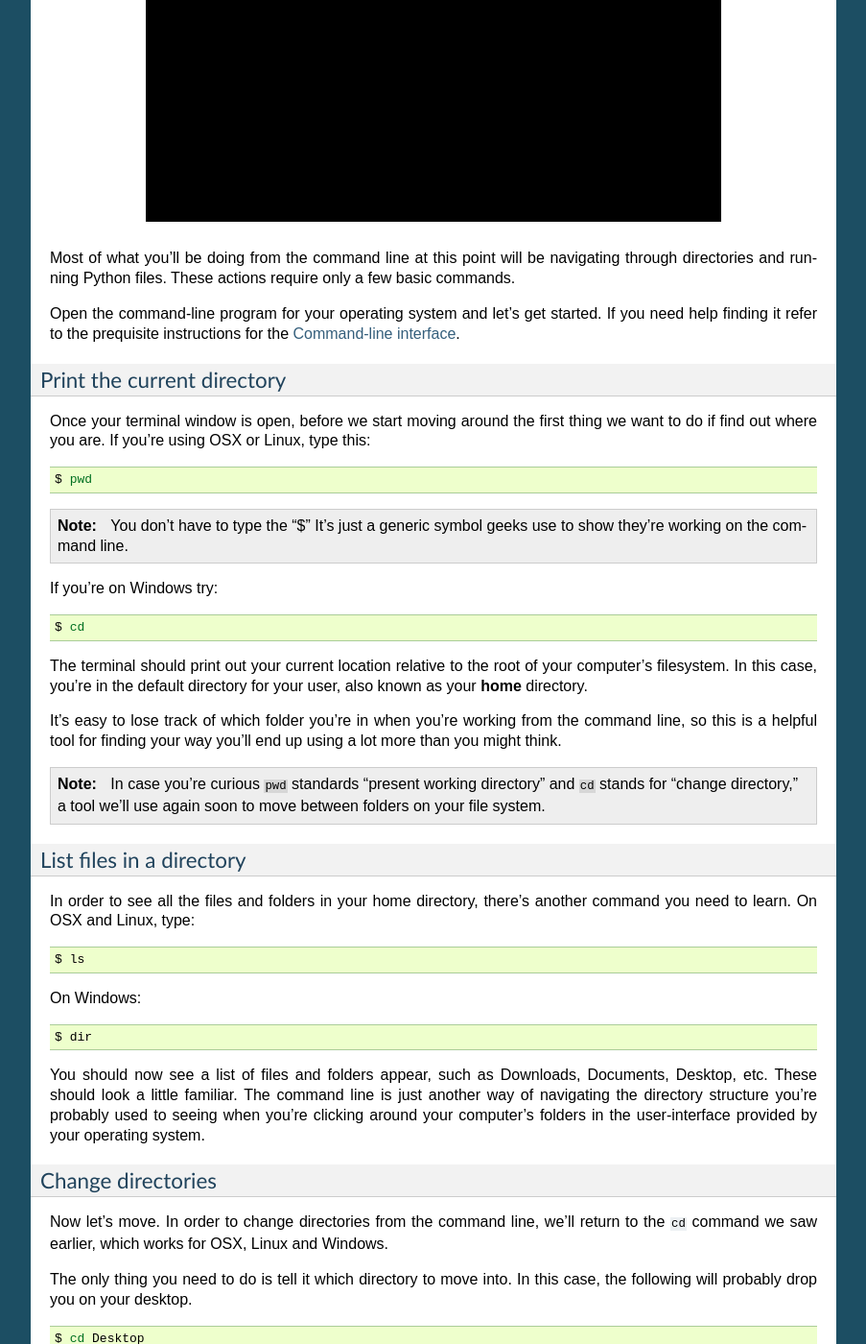
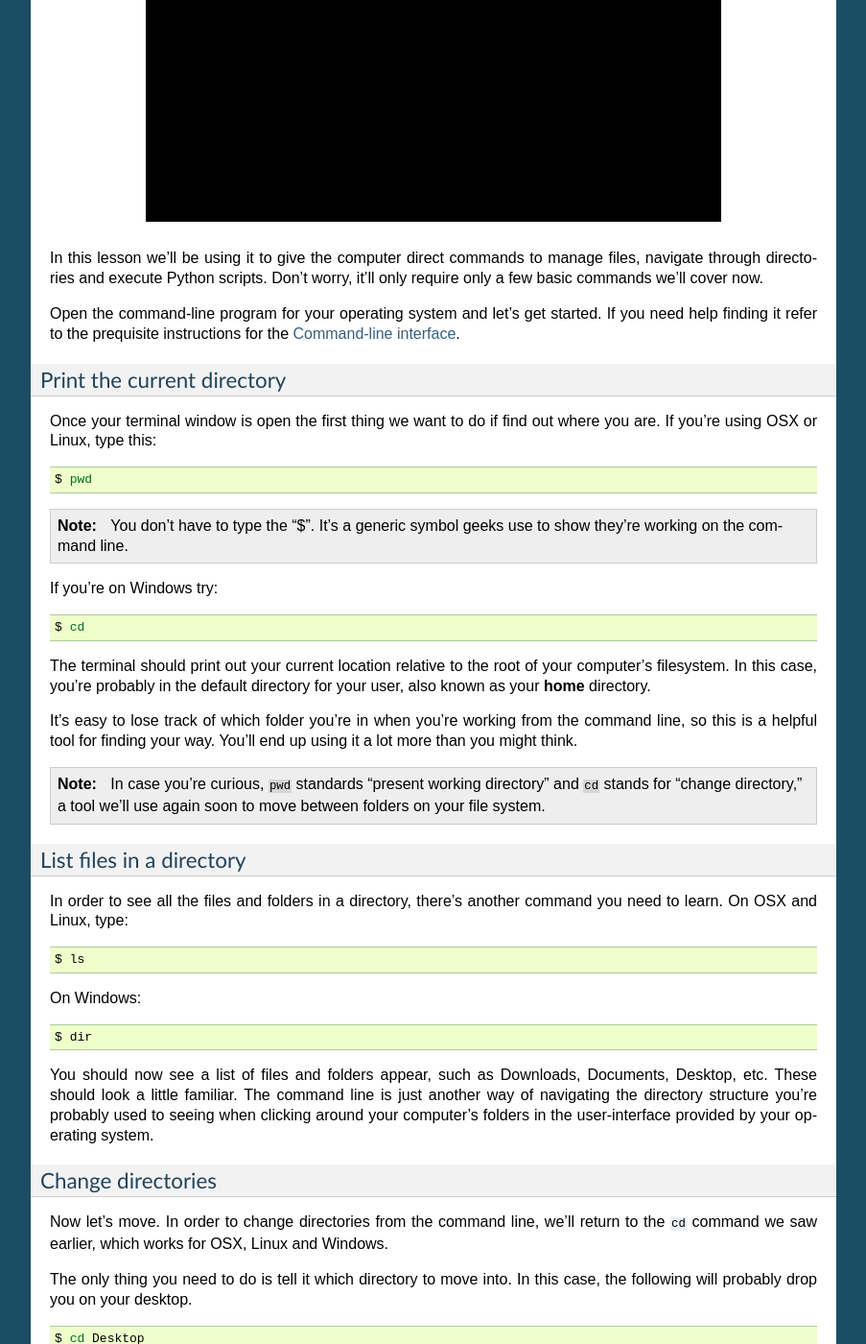
Before and after one commit to palewire/first-web-scraper, a Sphinx documentation site: the page built from docs/index.rst, in a window 1280 px wide and 1400 px high, scrolled down 2188 px. Shown: the whole window at 96% size, without its empty margins (198-1101 px from the left). Built offline with Sphinx 7.4.7, drawn with Linux system fonts in a browser that asks for light colours; some of the changed text lies outside the part shown.

Commit message:
Whole lot of copy editing

```diff
--- a/docs/index.rst
+++ b/docs/index.rst
@@ -152,9 +154,7 @@ this:
 .. figure:: _static/img/terminal.png
   :width: 600 px
 
-Most of what you'll be doing from the command line at this point will be
-navigating through directories and running Python files. These actions
-require only a few basic commands.
+In this lesson we'll be using it to give the computer direct commands to manage files, navigate through directories and execute Python scripts. Don't worry, it'll only require only a few basic commands we'll cover now.
 
 Open the command-line program for your operating system and let's get started.
 If you need help finding it refer to the prequisite instructions for the :ref:`command-line-prereq`.
@@ -162,7 +162,7 @@ If you need help finding it refer to the prequisite instructions for the :ref:`c
 Print the current directory
 ~~~~~~~~~~~~~~~~~~~~~~~~~~~
 
-Once your terminal window is open, before we start moving around the first thing we want to do if find out where you are. If you're using OSX or Linux, type this:
+Once your terminal window is open the first thing we want to do if find out where you are. If you're using OSX or Linux, type this:
 
 .. code:: bash
 
@@ -170,7 +170,7 @@ Once your terminal window is open, before we start moving around the first thing
 
 .. note::
 
-    You don't have to type the "$" It's just a generic symbol
+    You don't have to type the "$". It's a generic symbol
     geeks use to show they're working on the command line.
 
 If you're on Windows try:
@@ -179,24 +179,22 @@ If you're on Windows try:
 
     $ cd
 
-The terminal should print out your current location relative to the root of
-your computer's filesystem. In this case, you're in the default directory for your
-user, also known as your **home** directory.
+The terminal should print out your current location relative to the root of your computer's filesystem. In this case, you're probably in the default directory for your user, also known as your **home** directory.
 
 It's easy to lose track of which folder you're in when
 you're working from the command line, so this is a helpful tool for
-finding your way you'll end up using a lot more than you might think.
+finding your way. You'll end up using it a lot more than you might think.
 
 .. note::
 
-  In case you're curious ``pwd`` standards "present working directory" and ``cd``
+  In case you're curious, ``pwd`` standards "present working directory" and ``cd``
   stands for "change directory," a tool we'll use again soon to move between
   folders on your file system.
 
 List files in a directory
 ~~~~~~~~~~~~~~~~~~~~~~~~~
 
-In order to see all the files and folders in your home directory, there's
+In order to see all the files and folders in a directory, there's
 another command you need to learn.  On OSX and Linux, type:
 
 .. code:: bash
@@ -210,7 +208,7 @@ On Windows:
     $ dir
 
 You should now see a list of files and folders appear, such as Downloads, Documents, Desktop, etc. These should look a little familiar. The command line is just another way of navigating the directory structure you're probably used to seeing when
-you're clicking around your computer's folders in the user-interface provided
+clicking around your computer's folders in the user-interface provided
 by your operating system.
 
 Change directories
@@ -227,7 +225,7 @@ case, the following will probably drop you on your desktop.
     $ cd Desktop
 
 Now run ``ls`` or ``dir`` to see what files we can find there. They should
-mirror what you see on your look at your desktop in your operating system's
+mirror what you see as you look at your desktop in your operating system's
 user interface.
 
 To move back to our home folder, we'll use the ``cd``
@@ -295,14 +293,16 @@ And here's how in Windows:
 
 .. warning::
 
-    **This must be done with caution**. Files you delete from the command line DO NOT go into the recycle bin. They are gone. **Forever**.
+    **This must be done with caution**. Files you delete from the command line do not go into the recycle bin. They are gone. **Forever**.
+
+And that's it! You've learned all the basic command-line tricks necessary to move on.
 
 Act 2: Python
 -------------
 
 Python can be used for almost any application you can imagine, from building websites to running robots.
 
-A thorough overview of the language would take months, so our class is going to concentrate on the absolute basics -- the basic programming principles and syntax quirks that you're likely to encounter as complete this course.
+A thorough overview of the language would take months, so our class is going to concentrate on the absolute basics -- basic principles that you need to understand as you complete this course.
 
 How to run a Python program
 ~~~~~~~~~~~~~~~~~~~~~~~~~~~
@@ -321,8 +321,13 @@ time, sort of like working from the command line.
 
 We'll be using this a lot in the beginning to demonstrate concepts, but in the real world it's often useful for testing and debugging.
 
-To open the interpreter, simply type ``python`` from your command line, and you should see a screen that
-looks like this:
+To open the interpreter, simply type ``python`` from your command line, like this.
+
+.. code:: python
+
+    $ python
+
+And here's what you should get.
 
 .. figure:: _static/img/python.png
    :alt: Python interactive interpreter
@@ -404,7 +410,7 @@ Floats
 
 Floats are a fancy name for numbers with decimal points in
 them. They are declared the same way as integers but have some
-idiosyncracies we'll discover later:
+idiosyncracies you don't need to worry about for now.
 
 .. code:: python
 
@@ -416,7 +422,7 @@ Lists
 ^^^^^
 
 Lists are collections of values or variables. They are
-declared with brackets like these [], and items inside are separated by
+declared with brackets like these ``[]``, and items inside are separated by
 commas. They can hold collections of any type of data, including other
 lists. Here are several examples:
 
@@ -452,7 +457,7 @@ positions you want to retrieve with a colon in between them, like this:
 Tuples
 ^^^^^^
 
-Tuples are a special type of list that cannot be changed once they are created. That's not especially important right now. All you need to know is that they are declared with parentheses (). For now, just think of them as lists.
+Tuples are a special type of list that cannot be changed once they are created. That's not especially important right now. All you need to know is that they are declared with parentheses ``()``. For now, just think of them as lists.
 
 .. code:: python
 
@@ -523,7 +528,7 @@ Our little program in this case starts with a variable, which we've called ``num
     >>> if number > 5:
     >>>    print "Wow, that's a big number!"
 
-The next line, ``if number > 5:`` declares our if statement. In this case, we want something to happen if the ``number`` variable is greater than 5.
+The next line, ``if number > 5:`` declares our ``if`` statement. In this case, we want something to happen if the ``number`` variable is greater than 5.
 
 .. code-block:: python
     :emphasize-lines: 2
@@ -562,9 +567,9 @@ If you look closely, there's another small detail you need to remember: The colo
 
 It helps sometimes to think of your program as taking place on different levels.
 
-In this case, the first level of our program (the one that isn't indented) has us declaring the variable ``number = 10`` and setting up our if condition, ``if number > 5:``.
+In this case, the first level of our program (the one that isn't indented) has us declaring the variable ``number = 10`` and setting up our ``if`` condition, ``if number > 5:``.
 
-The second level of our program executes only on the condition that our if statement is true. Therefore, because it depends on that if statement, it is indented four spaces.
+The second level of our program executes only on the condition that our ``if`` statement is true. Therefore, because it depends on that ``if`` statement, it is indented four spaces.
 
 If we wanted to continue our program back on the first level, we could do something like this:
 
@@ -623,7 +628,7 @@ That's where for loops come in. Let's start by having Python say the ABC's:
 The output of this statement is what you might guess. But there are still a few things to unpack here -- some familiar and some not.
 
 First, you'll notice from looking at the print statement that our
-indentation rules still apply. Everything that happens within the for
+indentation rules still apply. Everything that happens within the ``for``
 loop must still be indented four spaces from the main level of the
 program. You'll also see that the line declaring the loop ends in a
 colon, just like the if and else statements.
@@ -638,12 +643,12 @@ Second, turn your attention to the syntax of declaring the loop itself.
     >>>     print letter
 
 All of our for loops start, unsurprisingly, with the word ``for`` and
-follow the pattern ``for variable_name in list:``. The ``variable\_name``
+follow the pattern ``for variable_name in list:``. The ``variable_name``
 can be anything you want -- it's essentially just a new variable you're
 creating to refer to each item within your list as the ``for`` loop iterates
 over it.
 
-In this case we chose``letter``, but you could just as easily call it ``donkey``, like so:
+In this case we chose ``letter``, but you could just as easily call it ``donkey``, like so:
 
 .. code-block:: python
     :emphasize-lines: 2
@@ -677,26 +682,24 @@ so:
 .. code-block:: python
     :emphasize-lines: 3,4
 
-    >>> def divide_by_two(input):
-    >>>    return input / 2.0
+    >>> def divide_by_two(x):
+    >>>    return x / 2.0
     >>> divide_by_two(10)
     5
 
 Once you write a function (assuming it works) you don't need to know what's inside. You can just feed it an input and expect an output in return.
 
-Every function must be declared by the word ``def``, which stands for "define". That is followed by the name of the function (like a loop you can call it anything you want, but you should aim for it to make some sense), and then a set of parentheses in which you can define the arguments the function should expect.
+Every function must be declared by the word ``def``, which stands for "define". That is followed by the name of the function. Like the variable in a ``loop` you can call it anything you want.
 
 .. code-block:: python
     :emphasize-lines: 1
 
-    >>> def get_half(input):
-    >>>    return input / 2.0
+    >>> def get_half(x):
+    >>>    return x / 2.0
 
-In our example above, our ``divide_by_two`` function expects one
-argument, which we've called ``input`` -- basically the number
-that we want to divide by two.
+The name is then followed by a set of parentheses in which you can define the arguments the function should expect. In our example above, we've called the only argument``x``.
 
-When we feed it the number, like the number 10, a variable by the name of our argument is created within the function. You can name that what you want too.
+When we feed a value in, like the number 10, a variable by the name of our argument is created within the function. You can name that what you want too.
 
 .. code-block:: python
     :emphasize-lines: 1,2
@@ -706,7 +709,7 @@ When we feed it the number, like the number 10, a variable by the name of our ar
 
 After you finish declaring arguments, you'll see something familiar --the colon. Just like the ``if`` statements and ``for`` loops, the next line must be indented four spaces because any code within the function is nested one level deeper than the base level of the program.
 
-The final thing you'll need to know about function notation in Python is that most functions return some kind of output. Arguments go in, some processing happens, and something comes out. That's what the ``return`` statement is for.
+Most functions return some kind of output. Arguments go in, some processing happens, and something comes out. That's what the ``return`` statement is for.
 
 .. code-block:: python
     :emphasize-lines: 2
@@ -745,16 +745,18 @@ with Python:
     >>> import urllib2
     >>> urllib2.urlopen("http://www.python.org/")
 
-You can also import specific tools from inside a toolkit using something like this:
+You can also import specific tools from inside a toolkit by working in the ``from`` command with something like this:
 
 .. code-block :: python
 
     >>> from urllib2 import urlopen
     >>> urlopen("http://www.python.org/")
 
-In practice, you'll use both of these methods. It's worth noting that
-most of the time, any import statements you execute should be at the
-top of your program.
+In practice, you'll use both of these methods.
+
+.. note::
+
+  There's no rule but most Python programmers try to keep things manageable by lining up all ``import`` statements at the top of each script.
 
 Act 3: Web scraping
 -------------------
@@ -769,6 +771,8 @@ Installing dependencies
 The scraper will use Python's `BeautifulSoup <http://www.crummy.com/software/BeautifulSoup/>`_ toolkit to parse the site's HTML and extract the data.
 
 We'll also use the `Requests library <http://docs.python-requests.org/en/latest/>`_ to open the URL, download the HTML and pass it to BeautifulSoup.
+
+Since they are not included in Python's standard library, we'll first need to install them using ``pip``, a command-line tool that can grab open-source libraries off the web. If you don't have it installed, you'll need to follow the prequisite instructions for :ref:`command-line-pip`.
 
 In OSX or Linux try this:
 
@@ -789,33 +793,30 @@ Analyzing the HTML
 
 HTML is the framework that, in most cases, contains the content of a page. Other bits and pieces like CSS and JavaScript can style, reshape and add layers of interaction to a page.
 
-But unless you've got something fancy on your hands, the data you're seeking to scrape is usually somewhere within the HTML of the page and your job is to write a script in just the write way to walk through it and pull out the data.
+But unless you've got something fancy on your hands, the data you're seeking to scrape is usually somewhere within the HTML of the page and your job is to write a script in just the write way to walk through it and pull out the data. In this case, we'll be looking to extract data from the big table that makes up the heart of the page.
 
-In order to scrape a website, we need to understand what each of these pieces do.
-To view the HTML code, open up a Web browser and visit `the Boone County web
-page we'll be scraping <http://www.showmeboone.com/sheriff/JailResidents/JailResidents.asp>`_. Then and right click with your mouse and select 'View Source'.
+.. figure:: _static/img/target.png
+    :width: 600px
+
+By the time we're finished, we want to have extracted that data, now encrusted in layers of HTML, into a clean spreadsheet.
+
+.. figure:: _static/img/xls-2.png
+    :width: 600px
+
+In order to scrape a website, we need to understand how a typical webpage is put together.
+
+To view the HTML code that makesup this page () open up a browser and visit `out target <http://www.showmeboone.com/sheriff/JailResidents/JailResidents.asp>`_. Then right click with your mouse and select "View Source." You can do this for any page on the web.
 
 .. figure:: _static/img/source.png
 
-HTML has markers that denote the start and end of the webpage, ``<html></html>``. Inside that tag, there are two main sections, the head and the body.
+We could fish through all the code to find our data, but to dig this more easily, we can use your web browser's inspector tool. Right click on the table of data that you are interested in and select 'inspect element.'
 
-.. code-block:: html
-
-    <html>
-        <head><!-- Lots of goofy scripts and stuff goes in here --></head>
-        <body><!-- The actual content of the page you can see goes here --></body>
-    </html>
-
-The part that we are interested in is the body tag. Somewhere in there
-lies our content. To access this more easily, we will use your web browser's inspector tool. Right click on the table of data that you are interested in
-and select 'inspect element.'
+.. figure:: _static/img/inspect.png
+   :alt: Inspect the element
 
 .. note::
 
     The inspector tool might have a slightly different name depending on which browser you're using. To make this easy on yourself, consider using Google Chrome.
-
-.. figure:: _static/img/inspect.png
-   :alt: Inspect the element
 
 Your browser will open a special panel and highlight the portion of the page's HTML code that you've just clicked on.
 
@@ -883,13 +884,13 @@ Next import the ``BeautifulSoup`` HTML parsing library and feed it the page.
     soup = BeautifulSoup(html)
     print soup.prettify()
 
-Save the file and run the script again and you should see the page's HTML again, but in a prettier format this time. That's a hint at that magic's that's happening inside BeautifulSoup once it gets its hands on the page.
+Save the file and run the script again and you should see the page's HTML again, but in a prettier format this time. That's a hint at the magic happening inside BeautifulSoup once it gets its hands on the page.
 
 .. code:: bash
 
   $ python scrape.py
 
-Next we take all the detective work we did with the page's HTML above and convert it into a simple, direct command that will instruct BeautifulSoup on how to extract only the table we're after from the page.
+Next we take all the detective work we did with the page's HTML above and convert it into a simple, direct command that will instruct BeautifulSoup on how to extract only the table we're after.
 
 .. code-block:: python
     :emphasize-lines: 9-10
@@ -905,13 +906,13 @@ Next we take all the detective work we did with the page's HTML above and conver
     table = soup.find('table', attrs={'class': 'resultsTable'})
     print table.prettify()
 
-Save the file and run ``scrape.py`` again and this time you can see that only prints out the table we're after, which we selected by instructing BeautifulSoup to return only those ``<table>`` tags with ``resultsTable`` as their class attribute.
+Save the file and run ``scrape.py`` again. This time it only prints out the table we're after, which was selected by instructing BeautifulSoup to return only those ``<table>`` tags with ``resultsTable`` as their class attribute.
 
 .. code:: bash
 
   $ python scrape.py
 
-In the end, all we need to do now is figure out is a way to convert the rows in the table into a list, which we then loop through and grab all the data from.
+Now that we have our hands on the table, we need to convert the rows in the table into a list, which we can then loop through and grab all the data out of.
 
 BeautifulSoup gets us going by allowing us to dig down into our table and return a list of rows, which are created in HTML using ``<tr>`` tags inside the table.
 
@@ -956,7 +957,7 @@ Next we can loop through each of the cells in each row by select them inside the
         for cell in row.findAll('td'):
             print cell.text
 
-Again, save and run the script. This might seem repetitive, but it is the constant rhythm of many Python programmers).
+Again, save and run the script. (This might seem repetitive, but it is the constant rhythm of many Python programmers.)
 
 .. code:: bash
 
@@ -987,7 +988,7 @@ Save and run the script. Everything should be much better.
 
   $ python scrape.py
 
-Now that we have found the data we want to extract, we need to structure it in a way that can be written out to a comma-delimited text file. That won't be hard since CSVs aren't anymore than a grid of columns and rows, much like a table.
+Now that we have found the data we want to extract, we need to structure it in a way that can be written out to a comma-delimited text file. That won't be hard since CSVs aren't any more than a grid of columns and rows, much like a table.
 
 Let's start by adding each cell in a row to a new Python list.
 
@@ -1017,7 +1018,7 @@ Save and rerun the script. Now you should see Python lists streaming by one row
 
   $ python scrape.py
 
-Those lists can not be lumped together into one big list of lists, which, when you think about it, isn't all tha different from how a spreadsheet or CSV is structured.
+Those lists can now be lumped together into one big list of lists, which, when you think about it, isn't all that different from how a spreadsheet is structured.
 
 .. code-block:: python
     :emphasize-lines: 11,17-19
@@ -1048,7 +1049,7 @@ Save and rerun the script. You should see a big bunch of data dumped out into th
 
   $ python scrape.py
 
-To write that list out to a comma-delimited file, we need to import Python built-in ``csv`` module at the top of the file. Then, at the botton, we will create a new file, hand it off to the ``csv`` module, and then lead on a handy tool it has called ``writerows`` to dump out our list of lists.
+To write that list out to a comma-delimited file, we need to import Python's built-in ``csv`` module at the top of the file. Then, at the botton, we will create a new file, hand it off to the ``csv`` module, and then lead on a handy tool it has called ``writerows`` to dump out our list of lists.
 
 .. code-block:: python
     :emphasize-lines: 1,20-22
@@ -1087,6 +1088,7 @@ Since there are no longer any print statements in the file, the script is no lon
 There is still one obvious problem though. There are no headers!
 
 .. figure:: _static/img/xls-1.png
+    :width: 600px
 
 Here's why. If you go back and look closely, our script is only looping through lists of ``<td>`` tags found within each row. Fun fact: Header tags in HTML tables are often wrapped in the slightly different ``<th>`` tag. Look back at the source of the Boone County page and you'll see that's what exactly they do.
 
@@ -1128,3 +1130,4 @@ Save and run the script one last time.
 Our headers are now there, and you've finished the class. Congratulations! You're now a web scraper.
 
 .. figure:: _static/img/xls-2.png
+    :width: 600px
```
Also changed, not shown: other parts of docs/index.rst (+9 -10 lines), docs/_static/img/target.png (added), 8 other files.
